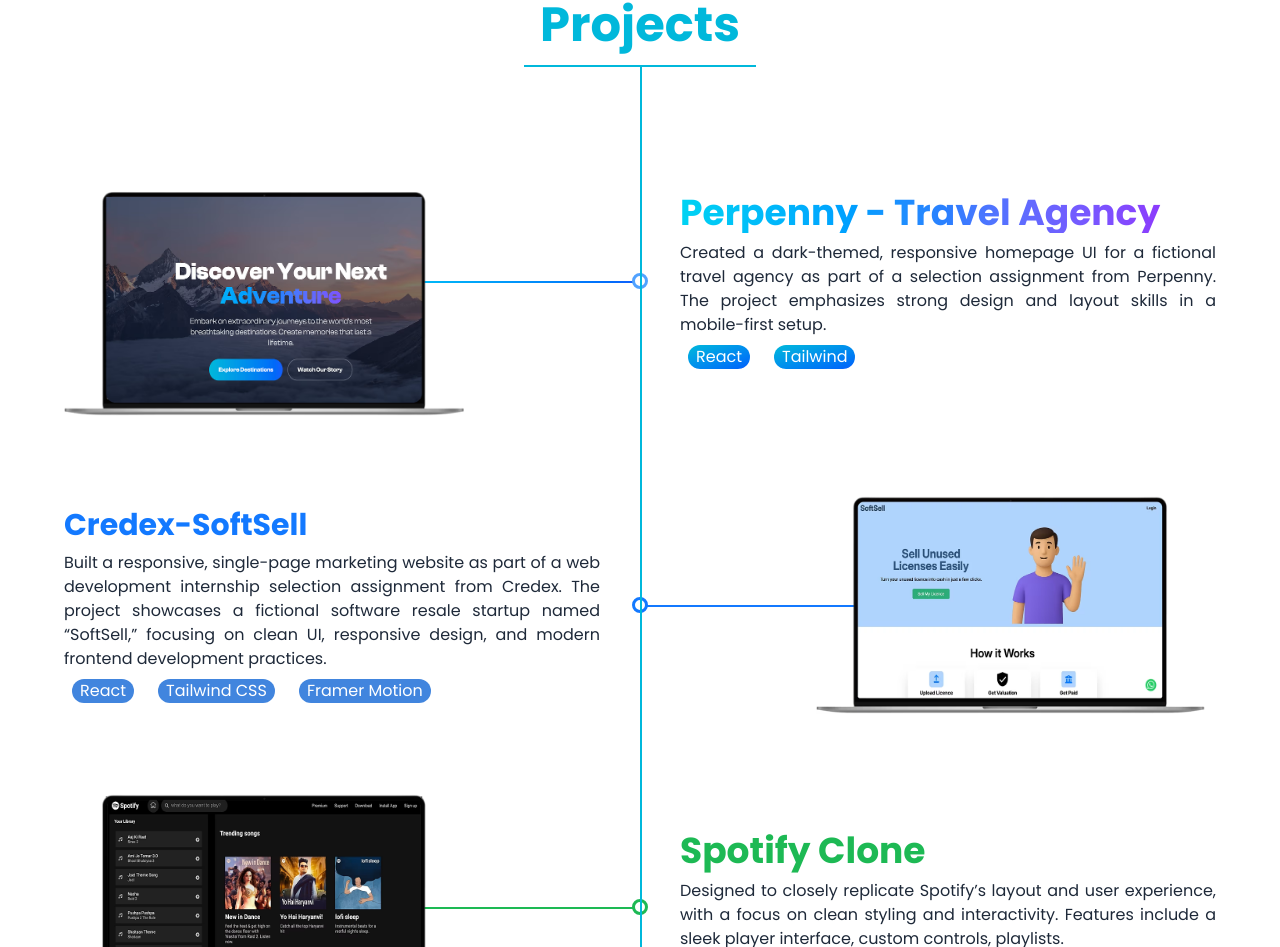
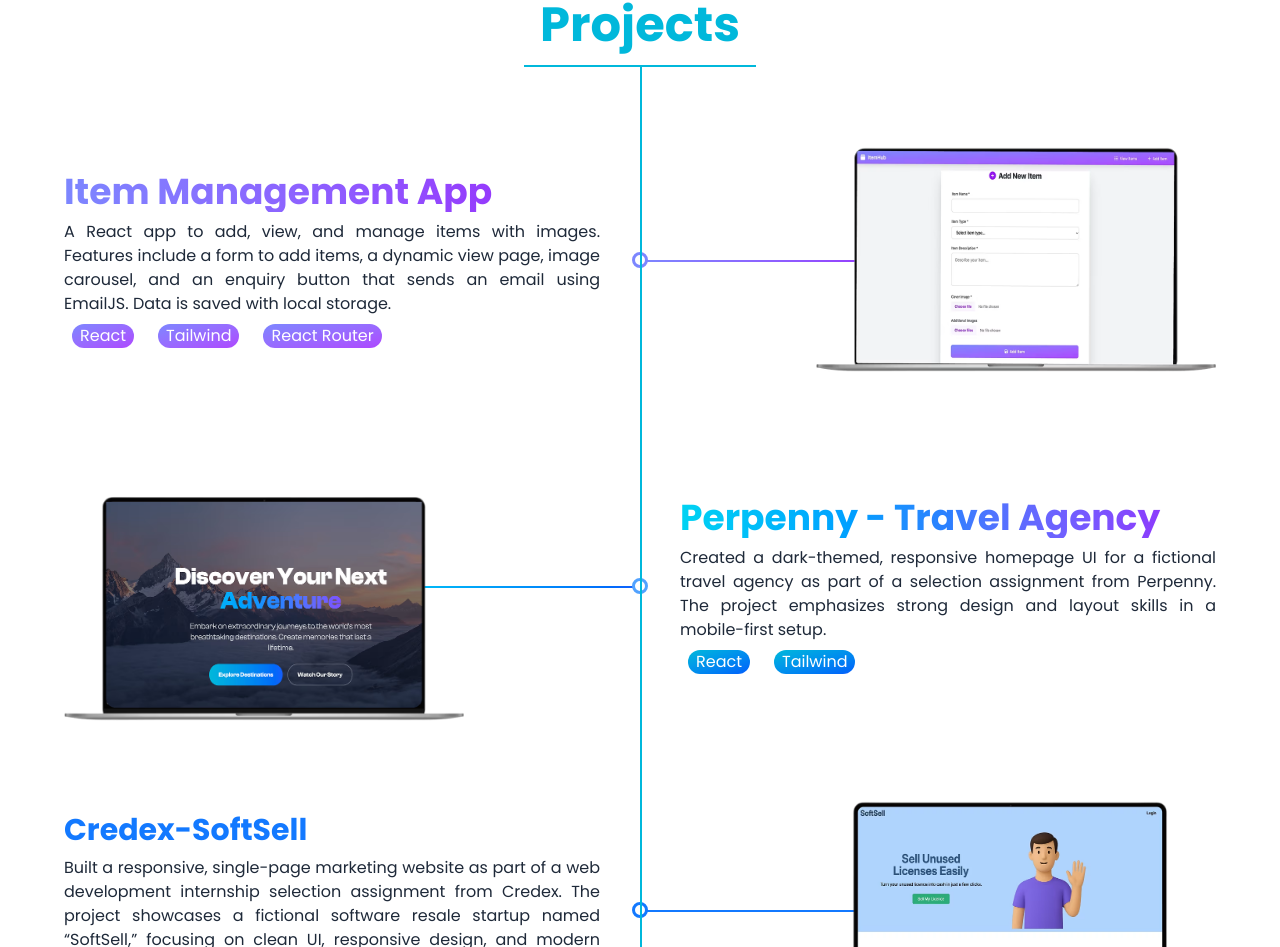
Before and after one commit to aakashdalal108/Portfolio, a React (Vite) app: page / in a window 1280 px wide. Shown: the part 903-1850 px from the top of the page. Built offline with nearby package versions, Linux system fonts and the light colour scheme.

Commit message:
add project

```diff
--- a/src/Components/Project.jsx
+++ b/src/Components/Project.jsx
@@ -19,6 +19,111 @@
 
 
       <div className="relative mx-12">
+
+          {/* Project-1 */}
+        {/* <div className="project1 flex md:gap-[80px] md:flex-row flex-col gap-4 mt-8 items-center relative md:mt-20">
+          <div className="line hidden md:block h-[2px] bg-gradient-to-r from-indigo-400 to-purple-600 absolute top-1/2 right-1/2 left-1/4"></div>
+          <div className="dot hidden md:block w-4 h-4 bg-white border-3 border-indigo-400 absolute left-1/2 -translate-x-1/2 top-1/2 -translate-y-1/2 rounded-full"></div>
+
+          <motion.a
+            href="https://perpenny-travel-agency-kj95.vercel.app/"
+            target="_blank"
+            rel="noopener noreferrer"
+            className="flex w-full relative justify-center md:justify-start"
+            initial={{ opacity: 0, x: -100 }}
+            whileInView={{ opacity: 1, x: 0 }}
+            transition={{ duration: 0.6 }}
+            viewport={{ once: true, amount: 0.3 }}
+          >
+            <div className="flex flex-col items-center relative group md:hover:scale-110 transition-transform duration-300">
+              <img
+                className="max-w-[400px] w-full mr-auto relative z-10"
+                src="/item.avif"
+                alt="item management"
+              />
+            </div>
+          </motion.a>
+
+          <motion.div
+            className="w-full"
+            initial={{ opacity: 0, x: 100 }}
+            whileInView={{ opacity: 1, x: 0 }}
+            transition={{ duration: 0.6 }}
+            viewport={{ once: true, amount: 0.3 }}
+          >
+            <h2 className="text-2xl md:text-4xl bg-gradient-to-r from-indigo-400  to-purple-600 bg-clip-text text-transparent font-semibold">
+            Item Management App
+            </h2>
+            <p className="text-gray-800 text-sm text-justify md:text-base mt-2">
+            A React app to add, view, and manage items with images. Features include a form to add items, a dynamic view page, image carousel, and an enquiry button that sends an email using EmailJS. Data is saved with local storage.
+            </p>
+            <div className="flex flex-wrap gap-2 mt-2">
+              <span className="bg-gradient-to-br from-indigo-400 to-purple-500 rounded-2xl px-2  mx-2">
+                React
+              </span>
+              <span className="bg-gradient-to-br from-indigo-400 to-purple-500 rounded-2xl px-2  mx-2">
+                Tailwind
+              </span>
+              <span className="bg-gradient-to-br from-indigo-400 to-purple-500 rounded-2xl px-2  mx-2">
+                React Router
+              </span>
+
+            </div>
+          </motion.div>
+        </div>
+
+
+project 2 */}
+        <div className="project2 flex md:gap-[80px] md:flex-row flex-col gap-4 mt-8 items-center relative md:mt-20">
+          <motion.div
+            className="order-2 md:order-1 w-full"
+            initial={{ opacity: 0, x: -100 }}
+            whileInView={{ opacity: 1, x: 0 }}
+            transition={{ duration: 0.6 }}
+            viewport={{ once: true, amount: 0.3 }}
+          >
+            <h2 className="text-2xl md:text-4xl bg-gradient-to-r from-indigo-400  to-purple-600 bg-clip-text text-transparent font-semibold">
+            Item Management App
+            </h2>
+            <p className="text-gray-800 text-justify text-sm md:text-base mt-2">
+
+            A React app to add, view, and manage items with images. Features include a form to add items, a dynamic view page, image carousel, and an enquiry button that sends an email using EmailJS. Data is saved with local storage.
+            </p>
+            <div className="flex flex-wrap gap-2 mt-2">
+            <span className="bg-gradient-to-br from-indigo-400 to-purple-500 rounded-2xl px-2  mx-2">
+                React
+              </span>
+              <span className="bg-gradient-to-br from-indigo-400 to-purple-500 rounded-2xl px-2  mx-2">
+                Tailwind
+              </span>
+              <span className="bg-gradient-to-br from-indigo-400 to-purple-500 rounded-2xl px-2  mx-2">
+                React Router
+              </span>
+            </div>
+          </motion.div>
+
+          <div className="line hidden md:block h-[2px]  bg-gradient-to-r from-indigo-400 to-purple-600 absolute top-1/2 right-1/4 left-1/2"></div>
+          <div className="dot hidden md:block w-4 h-4 bg-white border-3 border-indigo-400 absolute left-1/2 -translate-x-1/2 top-1/2 -translate-y-1/2 rounded-full"></div>
+
+          <motion.a
+            href="https://credex-softsell.vercel.app/"
+            target="_blank"
+            rel="noopener noreferrer"
+            className="order-1 md:order-2 flex w-full relative justify-center md:justify-start"
+            initial={{ opacity: 0, x: 100 }}
+            whileInView={{ opacity: 1, x: 0 }}
+            transition={{ duration: 0.6 }}
+            viewport={{ once: true, amount: 0.3 }}
+          >
+            <div className="flex flex-col items-center relative group md:hover:scale-110 transition-transform duration-300 ml-auto">
+              <img
+                className="max-w-[400px] w-full mr-auto relative z-10"
+                src="/item.avif"
+                alt="item hub Project"
+              />
+            </div>
+          </motion.a>
+        </div>
 
         {/* Project-1 */}
         <div className="project1 flex md:gap-[80px] md:flex-row flex-col gap-4 mt-8 items-center relative md:mt-20">
```
Also changed, not shown: public/item.avif (added).
